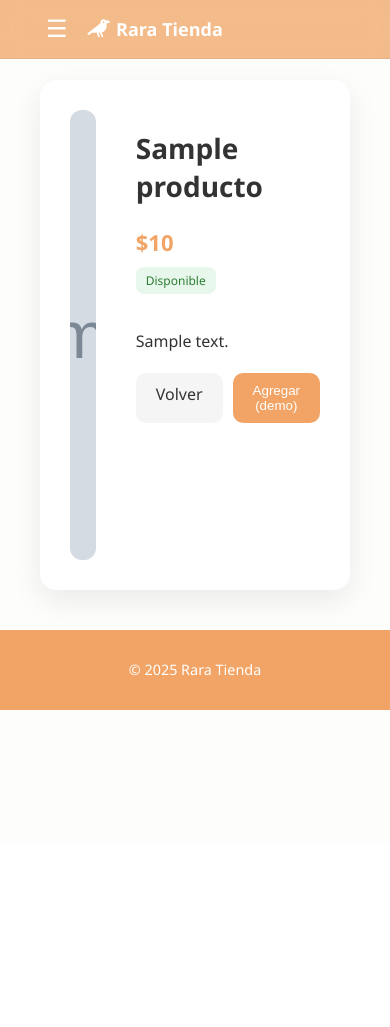
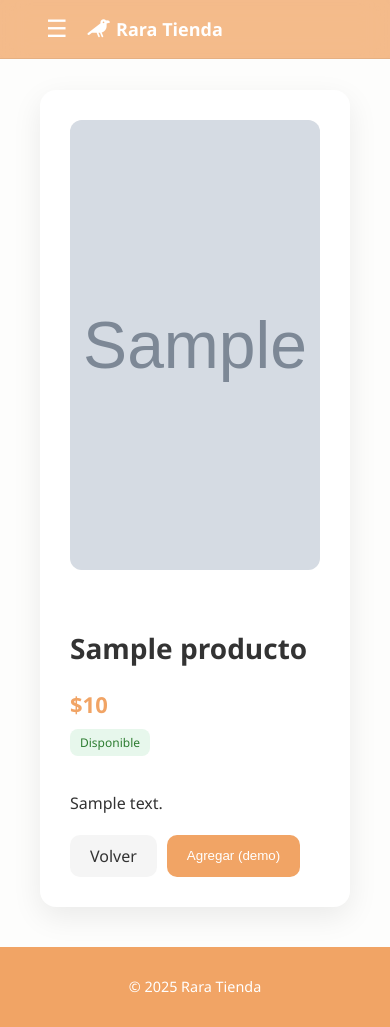
Before and after one commit to felipooon/rara-app, a Django app: page /producto/1/ in a window 390 px wide. Before the commit the page ends 710 px from the top, so only its background shows below. Run offline with Django 5.2, Linux system fonts and the light colour scheme; tables that the repository leaves empty hold one stand-in row (values such as "Sample post"); grey boxes marked "Sample" are stand-in pictures.

Commit message:
correcion mobile

```diff
--- a/static/css/style.css
+++ b/static/css/style.css
@@ -813,4 +813,20 @@ section:nth-of-type(4) { animation-delay: 0.9s; }
     border: none;
     cursor: pointer;
   }
+
+   .producto-contenedor {
+    grid-template-columns: 1fr;
+  }
+
+  .producto-imagen {
+    order: 1;
+  }
+
+  .producto-info {
+    order: 2;
+  }
+
+  .producto-detalle {
+    padding-top: 90px;
+  }
 }
```
